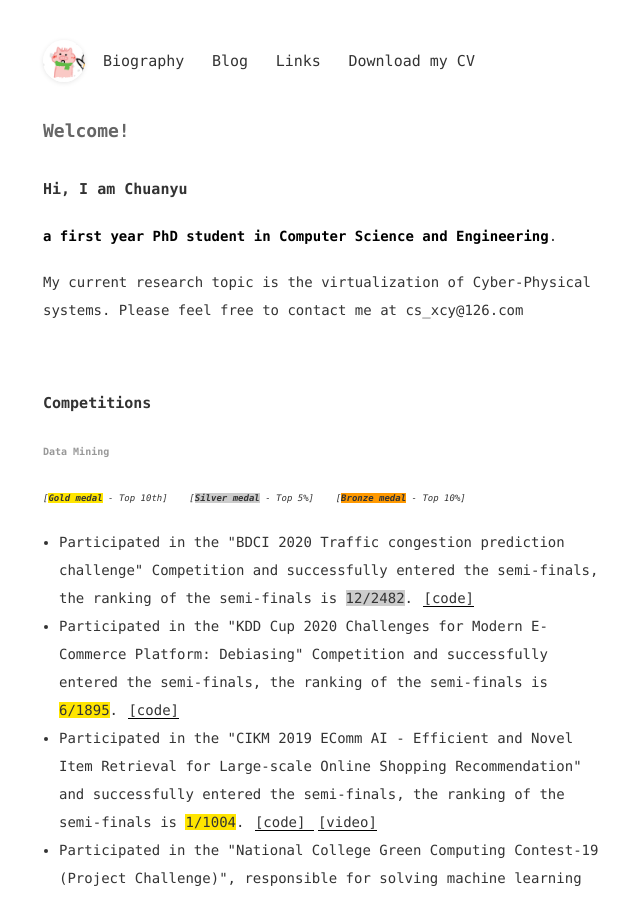
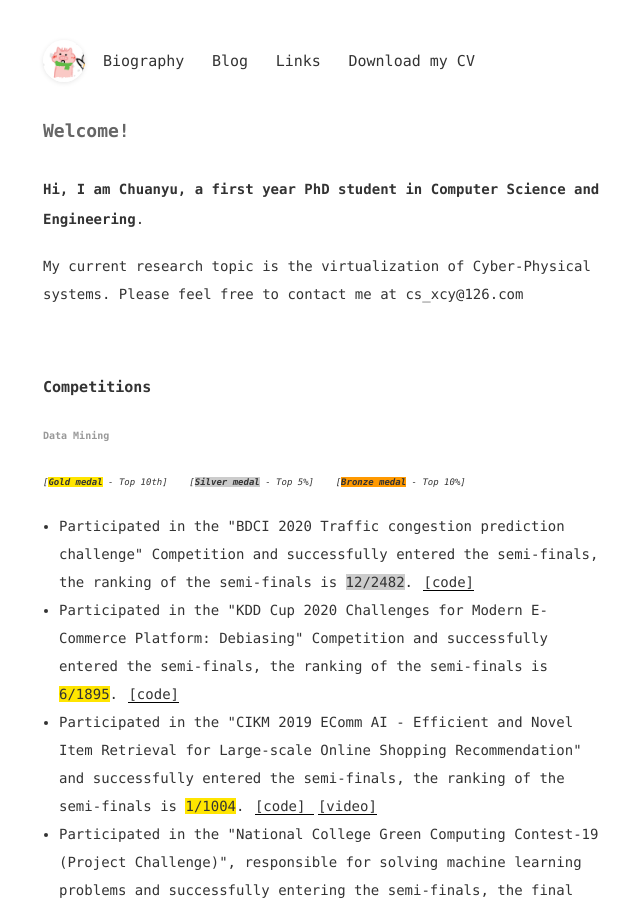
Before and after one commit to ChuanyuXue/profile, a Jekyll site: the page built from index.html, in a window 1280 px wide and 900 px high. Shown: the whole window, without its empty margins (311-951 px from the left). Built offline with Jekyll 4.4.1, drawn with Linux system fonts in a browser that asks for light colours.

Commit message:
Update index.html

```diff
--- a/index.html
+++ b/index.html
@@ -5,11 +5,8 @@ css: [common.css,page.css]
 js: [blog.js]
 ---
 <h3>
-	Hi, I am Chuanyu
+	<span style="font-size:14px;">Hi, I am Chuanyu,&nbsp;</span><strong><span style="font-size:14px;">a first year PhD student in Computer Science and Engineering</span></strong><span style="font-size:14px;font-weight:normal;">.&nbsp;</span>
 </h3>
-<p>
-	<strong>a first year PhD student in Computer Science and Engineering</strong>.&nbsp;
-</p>
 <p>
 	My current research topic is the virtualization of Cyber-Physical systems. Please feel free to contact me at cs_xcy@126.com
 </p>
@@ -61,12 +58,9 @@ final ranking of the semi-finals is </span><span style="background-color:#CCCCCC
 	</li>
 	<li>
 		<span style="line-height:1;">Participated in the "Tianchi Intelligent Traffic Prediction Contest" and successfully entered the semi-finals, the ranking of the
-semi-finals is </span><span style="background-color:#CCCCCC;line-height:1;">28/1761</span><span style="line-height:1;">. </span><a href="https://github.com/ChuanyuXue/Tianchi-Traffic-Prediction-Contest" target="_blank"><span style="line-height:1;">[code]</span></a>
+semi-finals is </span><span style="background-color:#CCCCCC;line-height:1;">28/1761</span><span style="line-height:1;">. </span><span style="line-height:1;"><a href="https://github.com/ChuanyuXue/Tianchi-Traffic-Prediction-Contest" target="_blank">[code]</a></span>
 	</li>
 </ul>
-<p>
-	<br />
-</p>
 <p>
 	<b><span style="color:#999999;font-size:10px;">Computer Vision</span></b>
 </p>
@@ -83,8 +77,7 @@ Qingdao University President Cup and the third prize of Microsoft Innovation Cup
 	</li>
 </ul>
 <p>
-	<strong><span style="color:#999999;font-size:10px;"><br />
-</span></strong>
+	<br />
 </p>
 <p>
 	<strong><span style="color:#999999;font-size:10px;">Others</span></strong>
```
